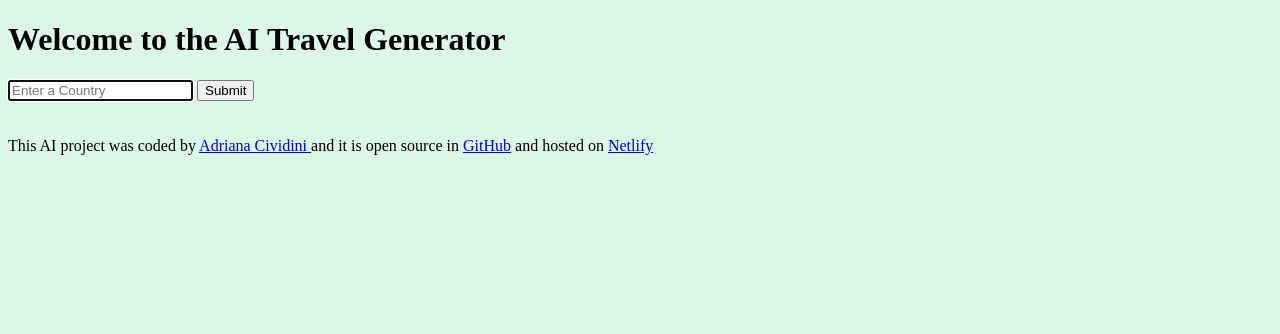
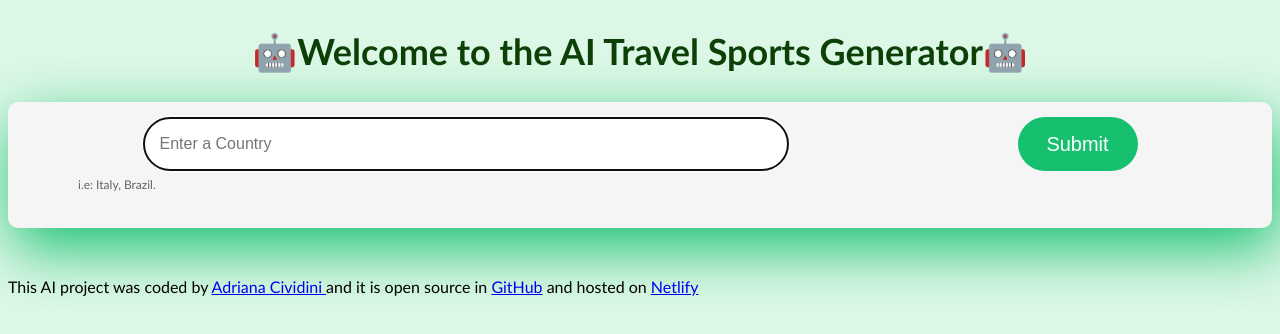
Before and after one commit to AdrianaCividini/travel-generator, a plain HTML site: page index.html in a window 1280 px wide. Drawn offline with nearby package versions, Linux system fonts and the light colour scheme.

Commit message:
Improved the UX

```diff
--- a/index.html
+++ b/index.html
@@ -6,14 +6,15 @@
     <script src="https://unpkg.com/typewriter-effect@latest/dist/core.js"></script>
     <script src="https://cdn.jsdelivr.net/npm/axios@1.1.2/dist/axios.min.js"></script>
     <link rel="stylesheet" href="src/style.css" />
-    <title>🤖 AI Travel-Project</title>
+    <title>🤖 AI Travel-Sport</title>
   </head>
   <body>
     <header>
-      <h1>Welcome to the AI Travel Generator</h1>
+      <h1>🤖Welcome to the AI Travel Sports Generator🤖</h1>
     </header>
 
     <main>
+      <div class="form-control">
         <form id="travel-generate-form">
           <input
             type="text"
@@ -24,11 +25,14 @@
             class="instructions"
             id="user-instructions"
           />
-        <input type="submit" />
+          <input type="submit" class="submit-button" />
         </form>
+        <div class="exemplo">i.e: Italy, Brazil.</div>
         <br />
-      <div class="travel" id="travel"></div>
+      </div>
+      <div class="travel hidden" id="travel"></div>
     </main>
+
     <br />
     <footer>
       This AI project was coded by
--- a/src/index.js
+++ b/src/index.js
@@ -19,9 +19,9 @@ function generateCountry(event) {
   let prompt = `User instructions: Please generate witch is the most popular sport in this country ${instructionsInput.value} . Please give a short answer about the popular sport.`;
   let apiUrl = `https://api.shecodes.io/ai/v1/generate?prompt=${prompt}&context=${context}&key=${apiKey}`;
 
-  console.log("Generating country");
-  console.log(`Prompt: ${prompt}`);
-  console.log(`Context: ${context}`);
+  let travelElement = document.querySelector("#travel");
+  travelElement.classList.remove("hidden");
+  travelElement.innerHTML = `<div class="blink"> ⚽️ Generating the most popular Sport in ${instructionsInput.value}</div>`;
 
   axios.get(apiUrl).then(displayCountry);
 }
--- a/src/style.css
+++ b/src/style.css
@@ -1,3 +1,80 @@
 body {
   background-color: rgb(221, 247, 230);
+  font-family: "Gill Sans", "Gill Sans MT", Calibri, "Trebuchet MS", sans-serif;
 }
+
+h1 {
+  text-align: center;
+  font-weight: 800px;
+  font-size: 36px;
+  line-height: 1.5;
+  color: rgb(12, 64, 6);
+}
+
+.form-control {
+  background-color: whitesmoke;
+  padding: 15px 20px;
+  margin-bottom: 30px;
+
+  border-radius: 10px;
+  box-shadow: 5px 20px 60px rgba(22, 192, 111);
+}
+
+form {
+  display: flex;
+}
+
+.instructions {
+  padding: 16px;
+  border: 1px solid rgba(39, 33, 66, 0.5);
+  width: 50%;
+  font-size: 16px;
+  border-radius: 50px;
+  line-height: 20px;
+  color: rgb(19, 69, 14);
+  display: block;
+  margin: 0 auto;
+}
+
+.submit-button {
+  margin-left: 10px;
+  background-color: rgba(22, 192, 111);
+  color: white;
+  border: none;
+  width: 120px;
+  font-size: 20px;
+  border-radius: 50px;
+  padding: 14px 24px;
+  display: block;
+  margin: 0 auto;
+}
+
+.exemplo {
+  line-height: 1.5;
+  margin-top: 5px;
+  opacity: 0.6;
+  font-size: 12px;
+  margin-left: 50px;
+}
+
+.travel {
+  background-color: whitesmoke;
+}
+
+.hidden {
+  display: none;
+}
+
+.blink {
+  animation: blink 1s infinite;
+}
+
+@keyframes blink {
+  0% {
+    opacity: 5;
+  }
+  100% {
+    opacity: 0;
+    color: rgba(22, 192, 111);
+  }
+}
```
Lines whose indentation alone changed are shown as unchanged.
